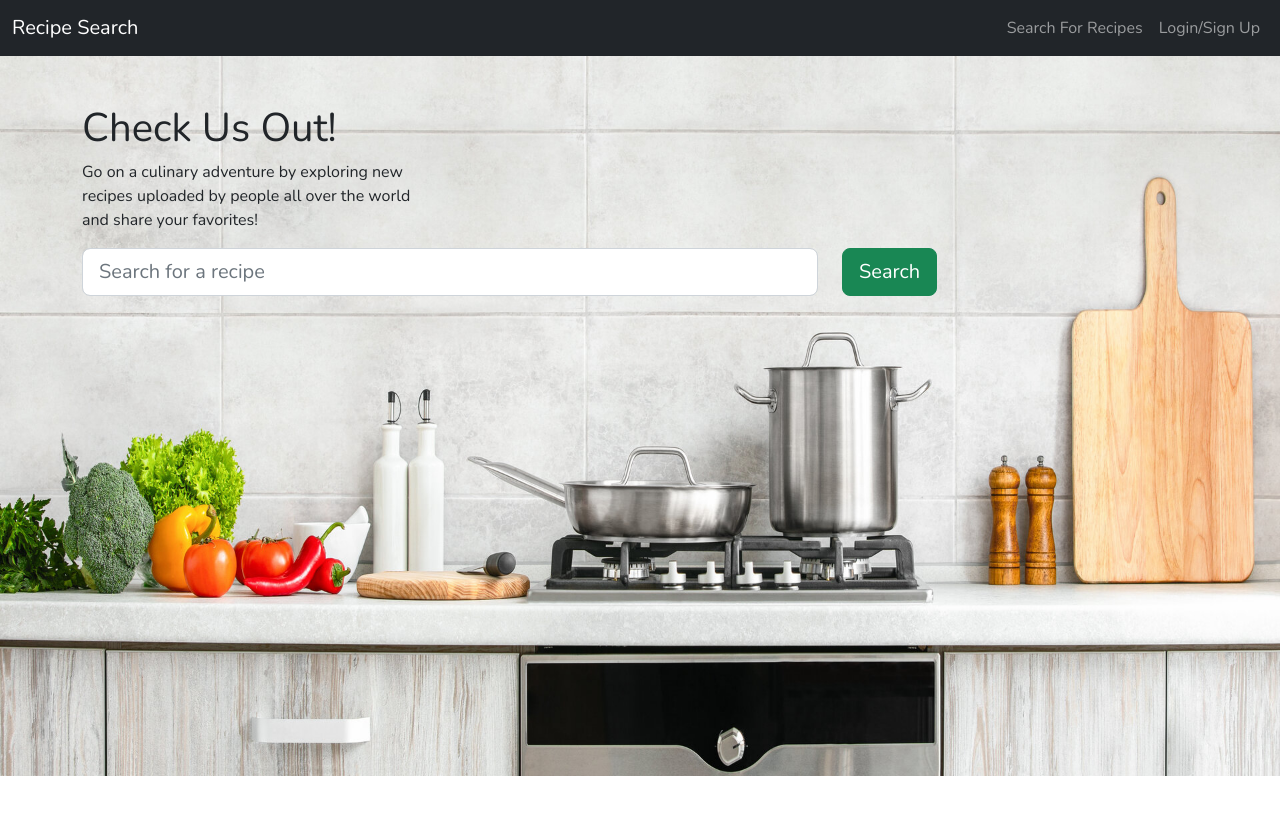
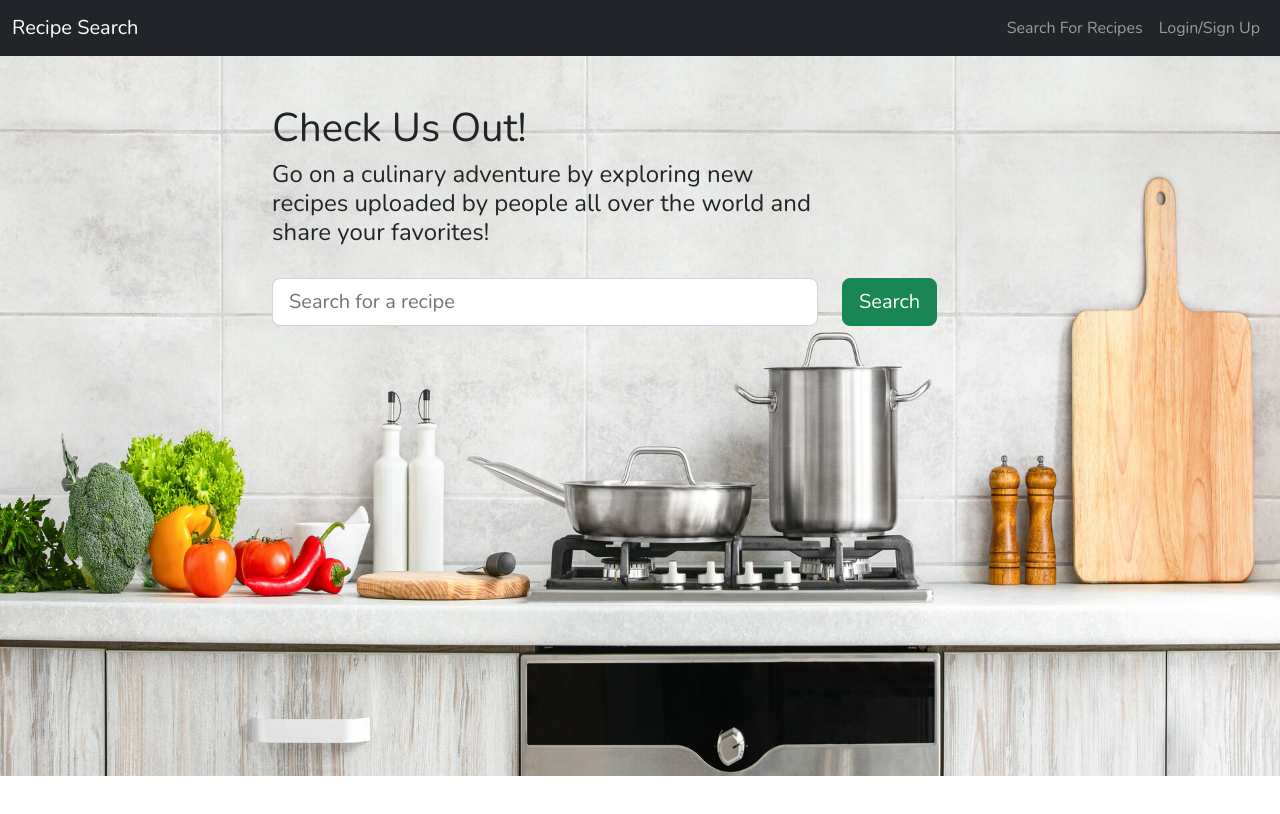
Before and after one commit to TristanM225/Recipe_Sharing_Platform-, a React (Create React App) app in the folder client/: page / in a window 1280 px wide. Shown: the top 814 px of the page. Built offline with nearby package versions, Linux system fonts and the light colour scheme.

Commit message:
fix some spacing

```diff
--- a/client/src/pages/SearchRecipes.js
+++ b/client/src/pages/SearchRecipes.js
@@ -107,15 +107,15 @@ const SearchRecipes = () => {
     </div> */}
     <Container>
       <Row className="description">
-        <Col xs={12} md={4} className="mt-5">
+        <Col xs={12} md={{ span: 6, offset: 2 }} className="mt-5">
         <h1> Check Us Out! </h1>
-        <p> Go on a culinary adventure by exploring new recipes uploaded by people all over the world and share your favorites! </p>
+        <h4> Go on a culinary adventure by exploring new recipes uploaded by people all over the world and share your favorites! </h4>
         </Col>
       </Row>
           {/* <h1>Search for Recipes</h1> */}
           <Form onSubmit={handleFormSubmit}>
             <Row>
-              <Col xs={12} md={8}>
+              <Col xs={12} md={{ span: 6, offset: 2 }} className="mt-4">
                 <Form.Control
                   name='searchInput'
                   value={searchInput}
@@ -125,7 +125,7 @@ const SearchRecipes = () => {
                   placeholder='Search for a recipe'
                 />
               </Col>
-              <Col xs={12} md={4}>
+              <Col xs={12} md={{ span: 4}} className="mt-4">
                 <Button type='submit' variant='success' size='lg'>
                   Search
                 </Button>
```
